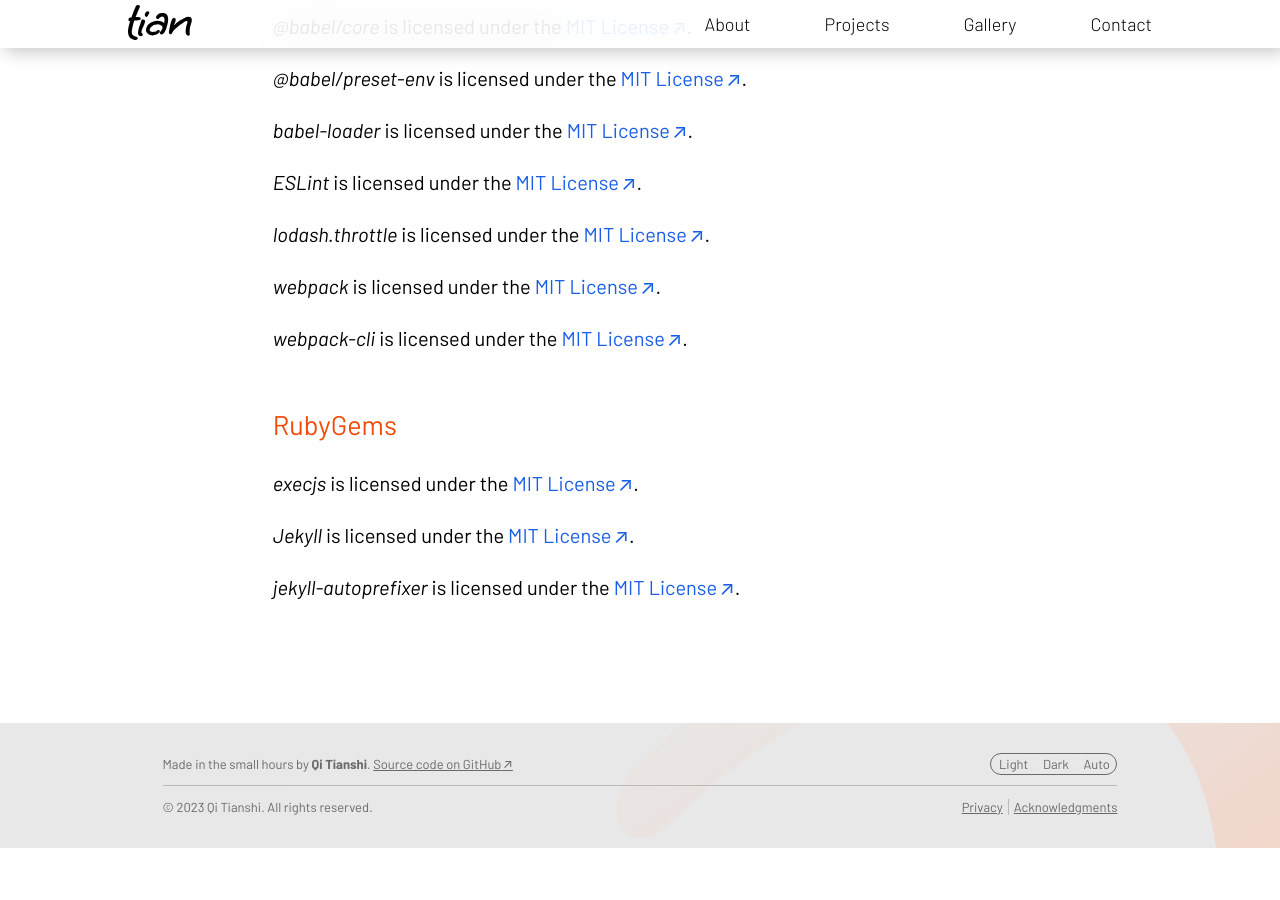
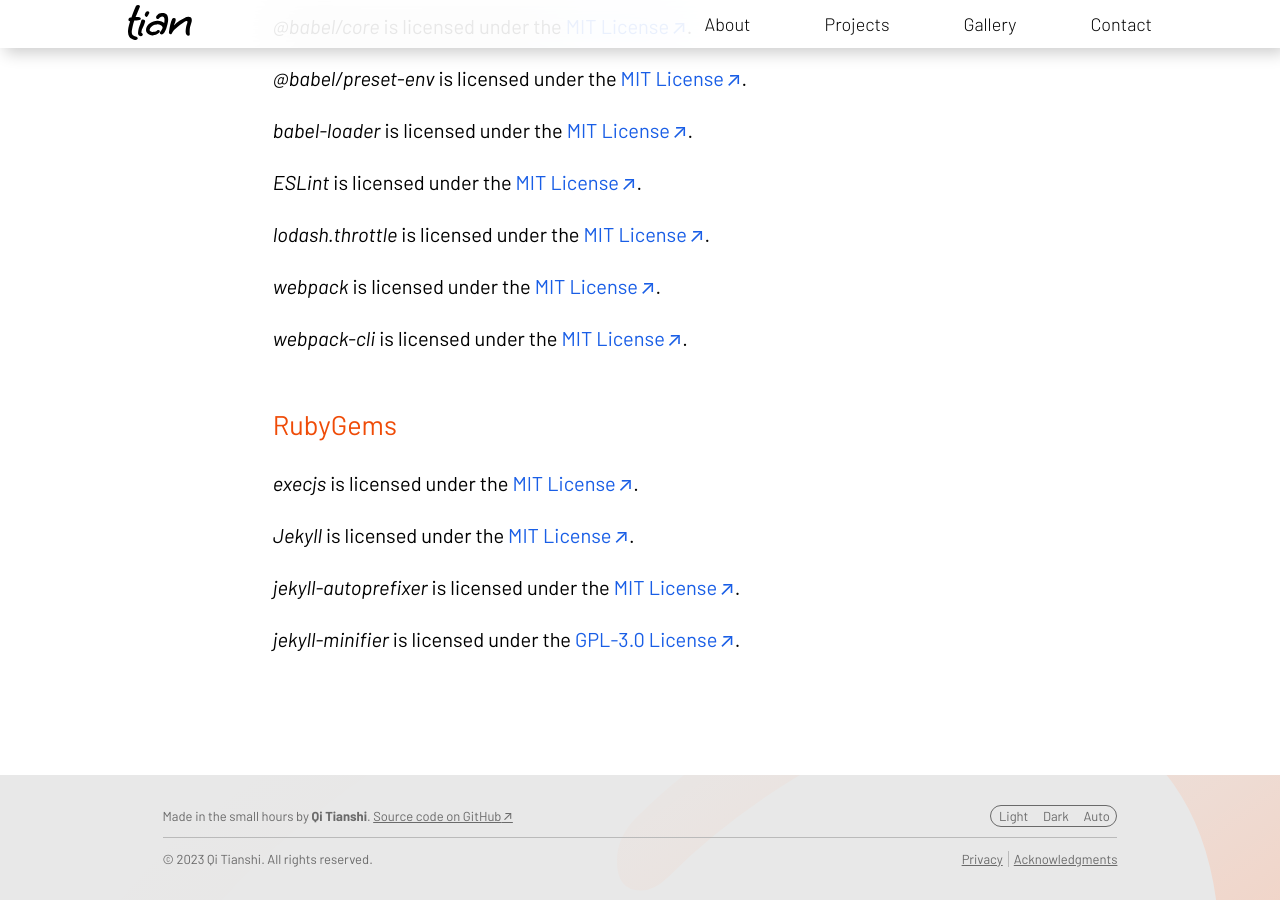
Before and after one commit to qitianshi/qitianshi.com, a Jekyll site: the page built from src/legal/acknowledgments.html, in a window 1280 px wide and 900 px high, scrolled down 1866 px. Built offline with Jekyll 4.4.1, drawn with Linux system fonts in a browser that asks for light colours; some web fonts are replaced; before the commit the page ends 2714 px from its top, so only the background shows below that.

Commit message:
Add jekyll-minifier to dependency list

```diff
--- a/src/_data/legal/acknowledgments/dependencies.yml
+++ b/src/_data/legal/acknowledgments/dependencies.yml
@@ -56,3 +56,6 @@
   - name: "jekyll-autoprefixer"
     license: "MIT"
     license_url: "https://github.com/vwochnik/jekyll-autoprefixer/blob/master/LICENSE.md"
+  - name: "jekyll-minifier"
+    license: "GPL-3.0"
+    license_url: "https://github.com/digitalsparky/jekyll-minifier/blob/master/LICENSE"
```
